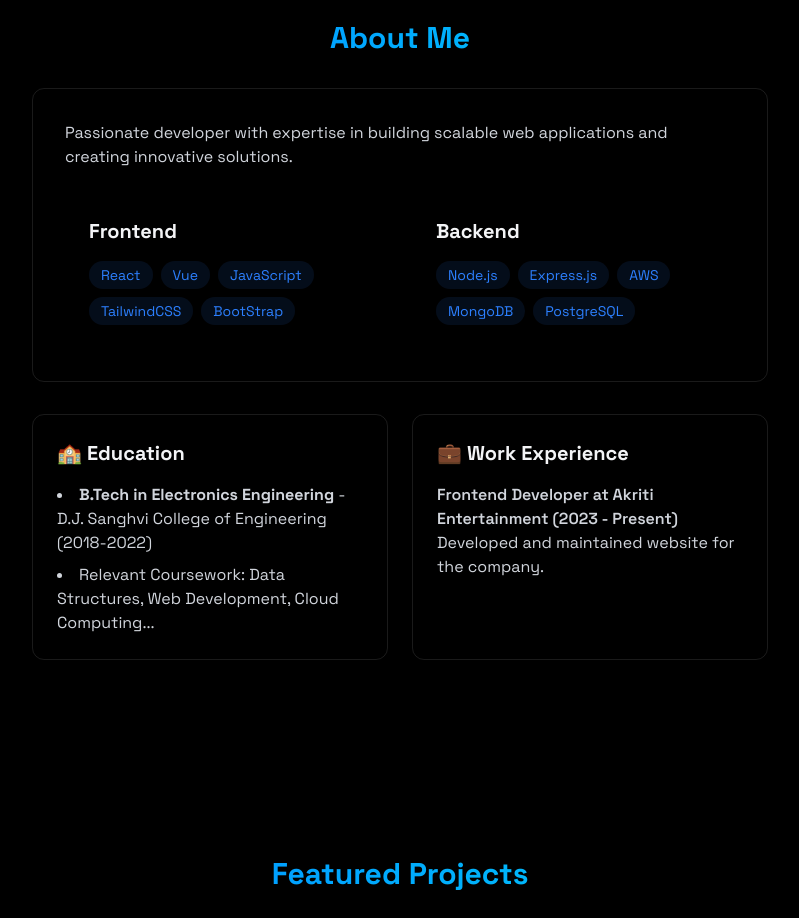
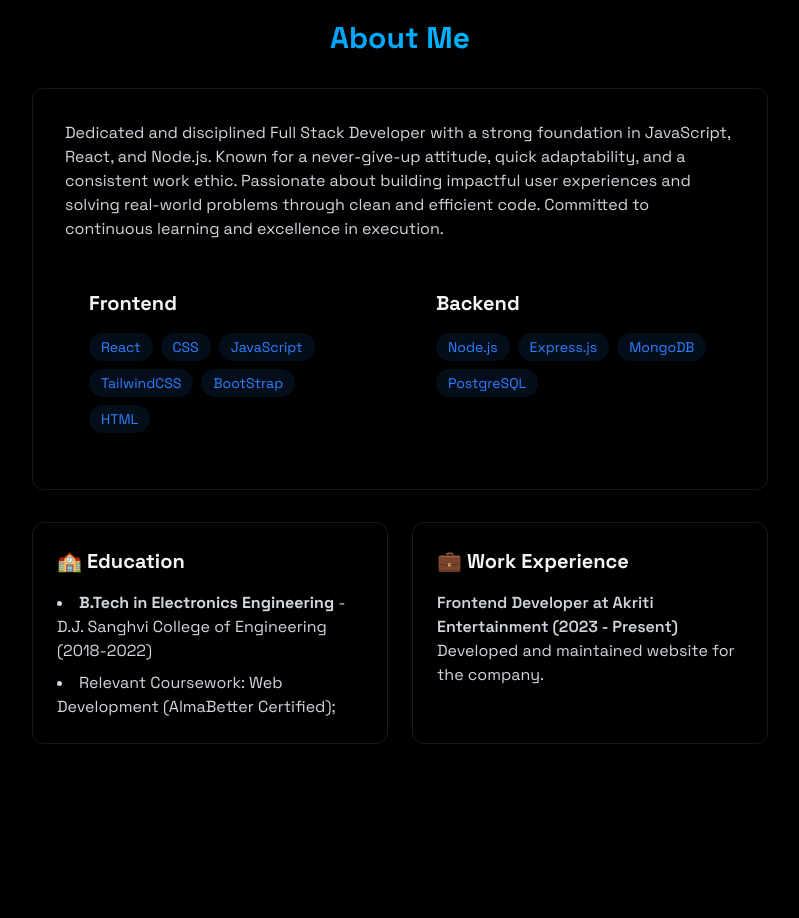
Before and after one commit to Kingpin-10/Portfolio-Website, a React (Vite) app: page / in a window 1280 px wide. Shown: the part 860-1778 px from the top of the page, without its empty margins (240-1039 px from the left). Built offline with nearby package versions, Linux system fonts and the light colour scheme.

Commit message:
Update About.jsx
made changes

```diff
--- a/src/components/sections/About.jsx
+++ b/src/components/sections/About.jsx
@@ -3,13 +3,14 @@ import { RevealOnScroll } from "./RevealOnScroll";
 export const About = () => {
   const frontendSkills = [
     "React",
-    "Vue",
+    "CSS",
     "JavaScript",
     "TailwindCSS",
     "BootStrap",
+    "HTML",
   ];
 
-  const backendSkills = ["Node.js", "Express.js", "AWS", "MongoDB", "PostgreSQL"];
+  const backendSkills = ["Node.js", "Express.js", "MongoDB", "PostgreSQL"];
 
   return (
     <section
@@ -25,8 +26,10 @@ export const About = () => {
 
           <div className="rounded-xl p-8 border-white/10 border hover:-translate-y-1 transition-all">
             <p className="text-gray-300 mb-6">
-              Passionate developer with expertise in building scalable web
-              applications and creating innovative solutions.
+              Dedicated and disciplined Full Stack Developer with a strong foundation in JavaScript, React, and Node.js. Known for a
+never-give-up attitude, quick adaptability, and a consistent work ethic. Passionate about building impactful user
+experiences and solving real-world problems through clean and efficient code. Committed to continuous learning and
+excellence in execution.
             </p>
 
             <div className="grid grid-cols-1 md:grid-cols-2 gap-6">
@@ -73,8 +76,7 @@ export const About = () => {
                   (2018-2022)
                 </li>
                 <li>
-                  Relevant Coursework: Data Structures, Web Development, Cloud
-                  Computing...
+                  Relevant Coursework:  Web Development (AlmaBetter Certified);
                 </li>
               </ul>
             </div>
```
